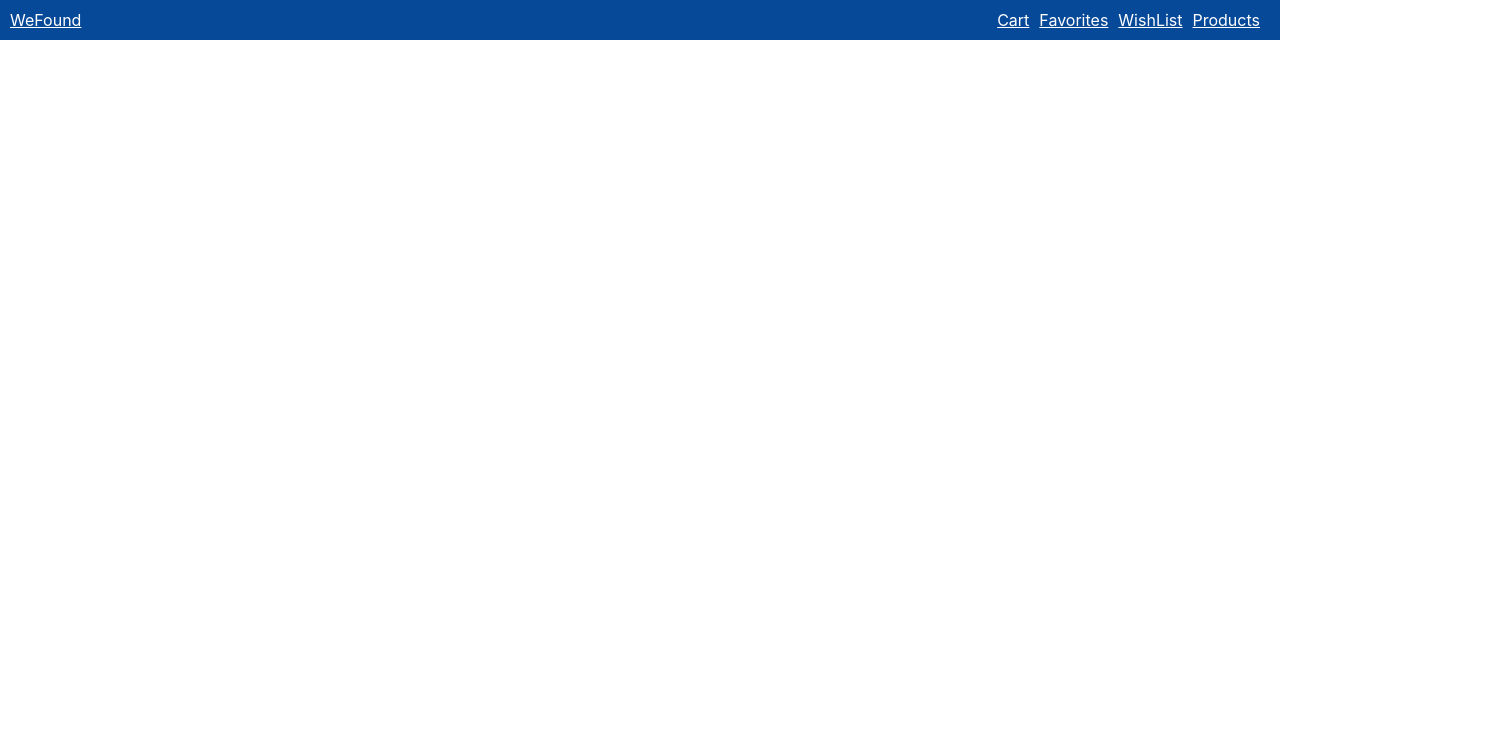
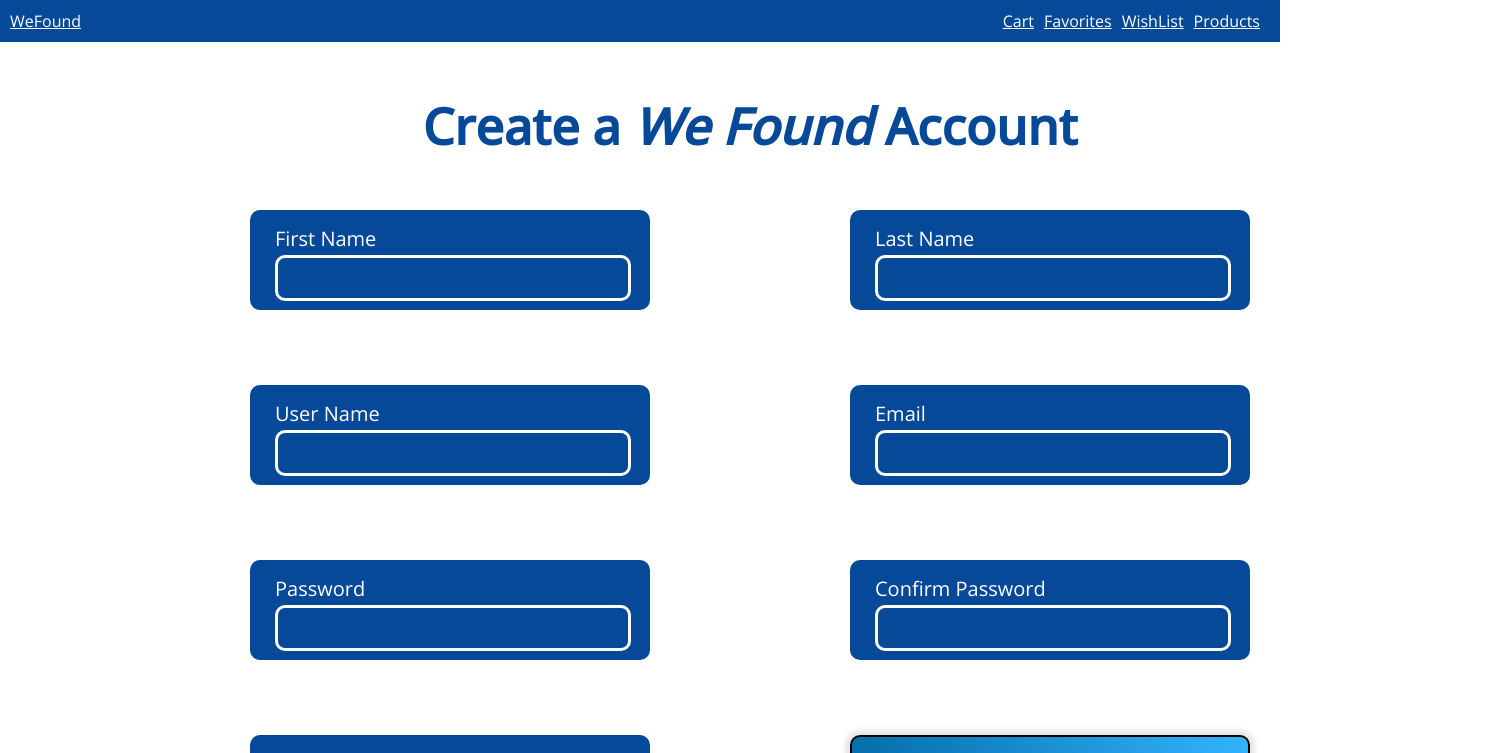
Before and after one commit to Subomi12/TTP_WE_FOUND_FRONTEND, a React (Create React App) app in the folder wefound/: page /signup in a window 1280 px wide. Shown: the top 753 px of the page, 1500 px wide, since content can reach past the window. Built offline with nearby package versions, Linux system fonts and the light colour scheme.

Commit message:
Added sign up page

```diff
--- a/wefound/src/App.css
+++ b/wefound/src/App.css
@@ -1,4 +1,4 @@
-
+@import url('https://fonts.googleapis.com/css2?family=Comforter&family=Open+Sans:wght@400;500&display=swap');
 
 .App-logo {
   height: 40vmin;
@@ -34,3 +34,88 @@
     transform: rotate(360deg);
   }
 }
+
+body {
+  font-family: 'Comforter', cursive;
+  font-family: 'Open Sans', sans-serif;
+}
+
+.userSignUp {
+  display: flex;
+  flex-direction: column;
+  width: 1500px;
+  margin: 0 auto;
+  align-items: center;
+}
+
+.userSignUpForm {
+  display: flex;
+  flex-direction: column;
+}
+
+.formBox {
+  display: flex;
+  flex-direction: row;
+  gap: 0 200px;
+}
+
+.userSignUp > h1 {
+  font-size: 50px;
+  color: rgb(7, 73, 153);
+  margin: 50px;
+}
+
+
+.inputBox > label {
+  display: block;
+  width: 250px;
+  height: 25px;
+  margin-top: 15px;
+  margin-bottom: 5px;
+  font-size: 20px;
+}
+
+.inputBox {
+  width: 350px;
+  height: 100px;
+  padding: 0 25px;
+  margin-bottom: 75px;
+  border-radius: 10px;
+  border-style: none;
+  background: rgb(7, 73, 153);
+  color: white;
+}
+
+.inputBox > input {
+  width: 300px;
+  height: 40px;
+  padding: 0 25px;
+  margin: auto;
+  border-radius: 10px;
+  border: white 3px solid;
+  background: rgb(7, 73, 153);
+  color: white;
+  font-size: 20px;
+}
+
+.formBox > button {
+  width: 400px;
+  height: 100px;
+  color: rgb(7, 73, 153);
+  border-radius: 10px;
+  border-style: solid;
+  background: linear-gradient(45deg, rgb(6, 112, 173) 20%, rgb(51, 180, 255) 100%);
+  box-shadow: 0px 0px 5px 5px rgba(0, 0, 0, 0.1);
+  color: white;
+  font-size: 25px;
+}
+
+button:active {
+  box-shadow: inset 0px 0px 10px -3px rgba(0, 0, 0, 0.7);
+}
+
+.errorMsg {
+  color: red;
+  font-weight: bold;
+  font-size: 20px;
+}
--- a/wefound/src/App.js
+++ b/wefound/src/App.js
@@ -1,17 +1,18 @@
 import './App.css';
 import Login from './Components/Login'
 import { Routes, Route } from 'react-router-dom';
-import NavBar from "./Components/NavBar"
+import Navbar from "./Components/Navbar"
 import MainSearch from './Components/MainSearch';
-
+import SignUp from "./Components/SignUp"
 
 function App() {
   return (
     <div className="App">
-      <NavBar/>
+      <Navbar/>
       <Routes>
         <Route path="/login" element={<Login/>}></Route>
         <Route path="/products" element={<MainSearch/>}/>
+        <Route path="/signup" element={<SignUp />}/>
       </Routes>
 
     </div>
--- a/wefound/src/Components/Login.js
+++ b/wefound/src/Components/Login.js
@@ -13,28 +13,9 @@ export default function Login(){
         password:""
     })
 
-   async function generateKey(){
-       const getClientCredentials = oauth.client(Axios.create(), {
-            url: "https://api.kroger.com/v1/connect/oauth2/token",
-            grant_type: 'client_credentials',
-            client_id: process.env.REACT_APP_KROGER_CLIENTID,
-            client_secret: process.env.REACT_APP_KROGER_CLIENTSECRET,
-            scope: "product.compact"
-        })
-
-        var auth = await getClientCredentials()
-        return auth;
-    }
-
-    console.log(process.env)
-
     async function handleSubmit(event){
         event.preventDefault();
-        if(formElements.username === "username" && formElements.password === "password"){
-            const { access_token } = await generateKey();
-            //console.log(access_token);
-            navigate("/products")
-        }
+
     }
 
     function handleChange(event){
--- a/wefound/src/Components/Navbar.js
+++ b/wefound/src/Components/Navbar.js
@@ -2,7 +2,7 @@ import React from "react";
 import { Link } from "react-router-dom";
 import "../styles/Navbar.css"
 
-function NavBar(){
+function Navbar(){
     return(
         <nav>
             <Link className="logoArea" to="/products">WeFound</Link>
@@ -14,4 +14,4 @@ function NavBar(){
     )
 }
 
-export default NavBar
+export default Navbar
--- /dev/null
+++ b/wefound/src/Components/SignUp.js
@@ -0,0 +1,125 @@
+import React from "react"
+import Navbar from "./Navbar";
+import Axios from "axios"
+import { useNavigate } from "react-router-dom";
+
+export default function SignUp() {
+
+    const [showError, setShowError] = React.useState(false)
+    const [requireMessage, setRequireMessage] = React.useState(false)
+    const [showNotEqual, setShowNotEqual] = React.useState(false)
+    const navigate = useNavigate()
+
+    const [formElements, setFormElements] = React.useState({
+        username: "",
+        password: "",
+        confirmPass: "",
+        firstName: "",
+        lastName: "",
+        email : "",
+        street_address: "",
+        zipcode: "",
+        city: "",
+        state: "",
+        country: ""
+    })
+
+    async function handleSubmit(event) {
+        event.preventDefault()
+
+        if (formElements.username === "" || formElements.password === "") {
+            setRequireMessage(true)
+            return
+        }
+
+        if (formElements.password !== formElements.confirmPass) {
+            setShowNotEqual(true)
+            return
+        }
+
+        try {
+            await Axios.post("http://localhost:8080/api/weFoundUsers", {
+                ...formElements
+            })
+            navigate("/products")
+        } catch (e) {
+            setShowError(true)
+            console.log(e)
+        }
+    }
+
+    function handleChange(event) {
+        setFormElements(prevFormElements => ({
+            ...prevFormElements,
+            [event.target.name] : event.target.value
+        }))
+    }
+
+    return (
+        <div className="userSignUp">
+            {showError ? <h1 style={{color: "red", fontWeight: "bold"}}>Sorry! An error has occurred :(</h1>
+                : <h1>Create a <em>We Found</em> Account</h1>
+            }
+            <form className="userSignUpForm" onSubmit={handleSubmit}>
+                <div className="formBox">
+                    <div className="inputBox">
+                        <label>First Name</label>
+                        <input type="text" name="firstName" value={formElements.firstName} onChange={handleChange}/>
+                    </div>
+                    <div className="inputBox">
+                        <label>Last Name</label>
+                        <input type="text" name="lastName" value={formElements.lastName} onChange={handleChange} />
+                    </div>
+                </div>
+                <div className="formBox">
+                    <div className="inputBox">
+                        <label>User Name</label>
+                        <input type="text" name="username" value={formElements.username} onChange={handleChange} />
+                        {requireMessage && <p className="errorMsg">This field is required</p>}
+                    </div>
+                    <div className="inputBox">
+                        <label>Email</label>
+                        <input type="text" name="email" value={formElements.email} onChange={handleChange} />
+                    </div>
+                </div>
+                <div className="formBox">
+                    <div className="inputBox">
+                        <label>Password</label>
+                        <input type="password" name="password" value={formElements.password} onChange={handleChange} />
+                        {requireMessage && <p className="errorMsg">This field is required</p>}
+                    </div>
+                    <div className="inputBox">
+                        <label>Confirm Password</label>
+                        <input type="password" name="confirmPass" value={formElements.confirmPass} onChange={handleChange} />
+                        {showNotEqual && <p className="errorMsg">Passwords Do Not Match</p>}
+                    </div>
+                </div>
+                <div className="formBox">
+                    {/*<div className="inputBox">*/}
+                    {/*    <label>Street Address</label>*/}
+                    {/*    <input type="text" name="street_address" value={formElements.street_address} onChange={handleChange} />*/}
+                    {/*</div>*/}
+                    <div className="inputBox">
+                        <label>ZipCode</label>
+                        <input type="text" name="zipcode" value={formElements.zipcode} onChange={handleChange} />
+                    </div>
+                    {/*<div className="inputBox">*/}
+                    {/*    <label>City</label>*/}
+                    {/*    <input type="text" name="city" value={formElements.city} onChange={handleChange} />*/}
+                    {/*</div>*/}
+                    {/*<div className="inputBox">*/}
+                    {/*    <label>State</label>*/}
+                    {/*    <input type="text" name="state" value={formElements.state} onChange={handleChange} />*/}
+                    {/*</div>*/}
+                    {/*<div className="inputBox">*/}
+                    {/*    <label>Country</label>*/}
+                    {/*    <input type="text" name="country" value={formElements.country} onChange={handleChange} />*/}
+                    {/*</div>*/}
+
+                    <button className="register">Register</button>
+                </div>
+            </form>
+        </div>
+    )
+
+}
```
